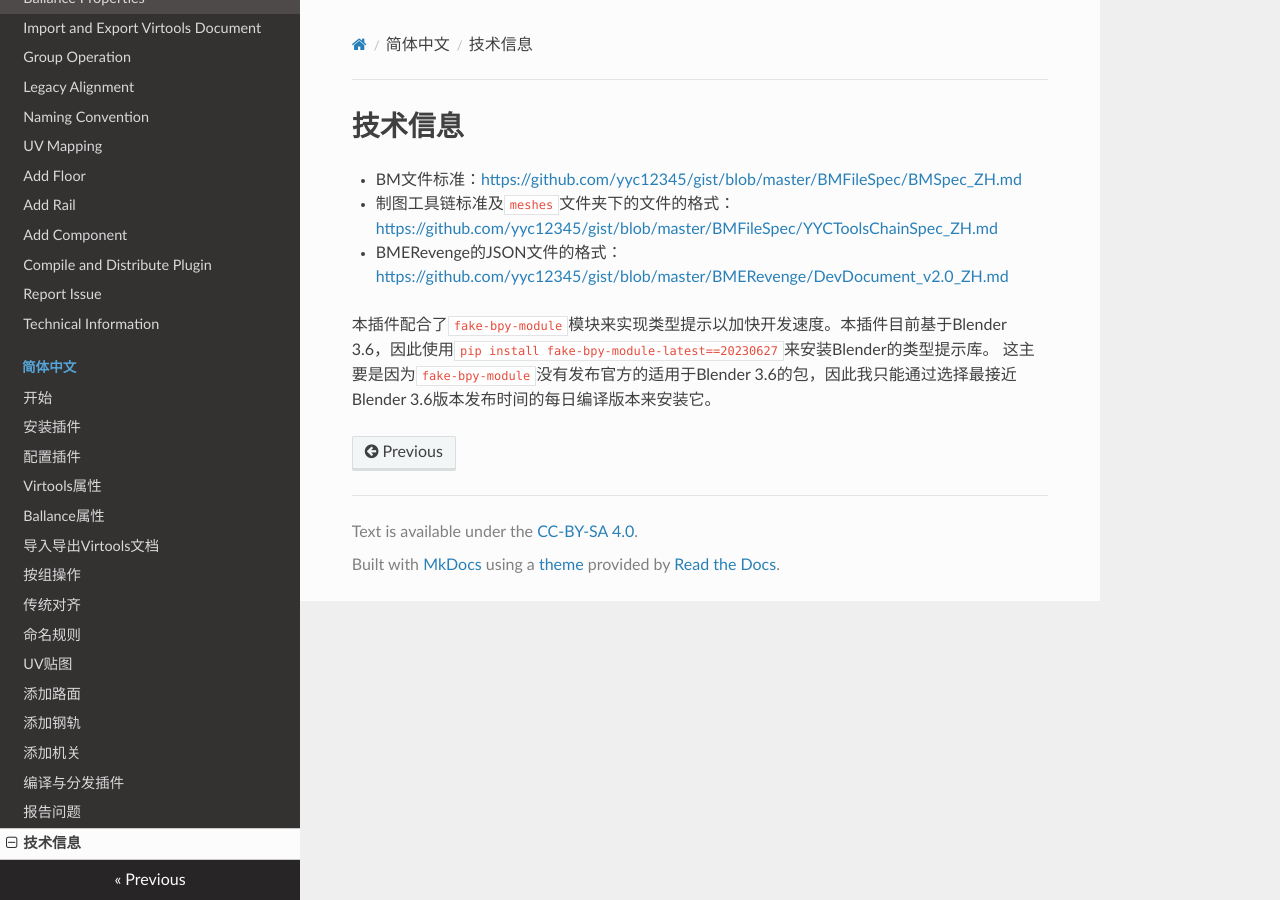
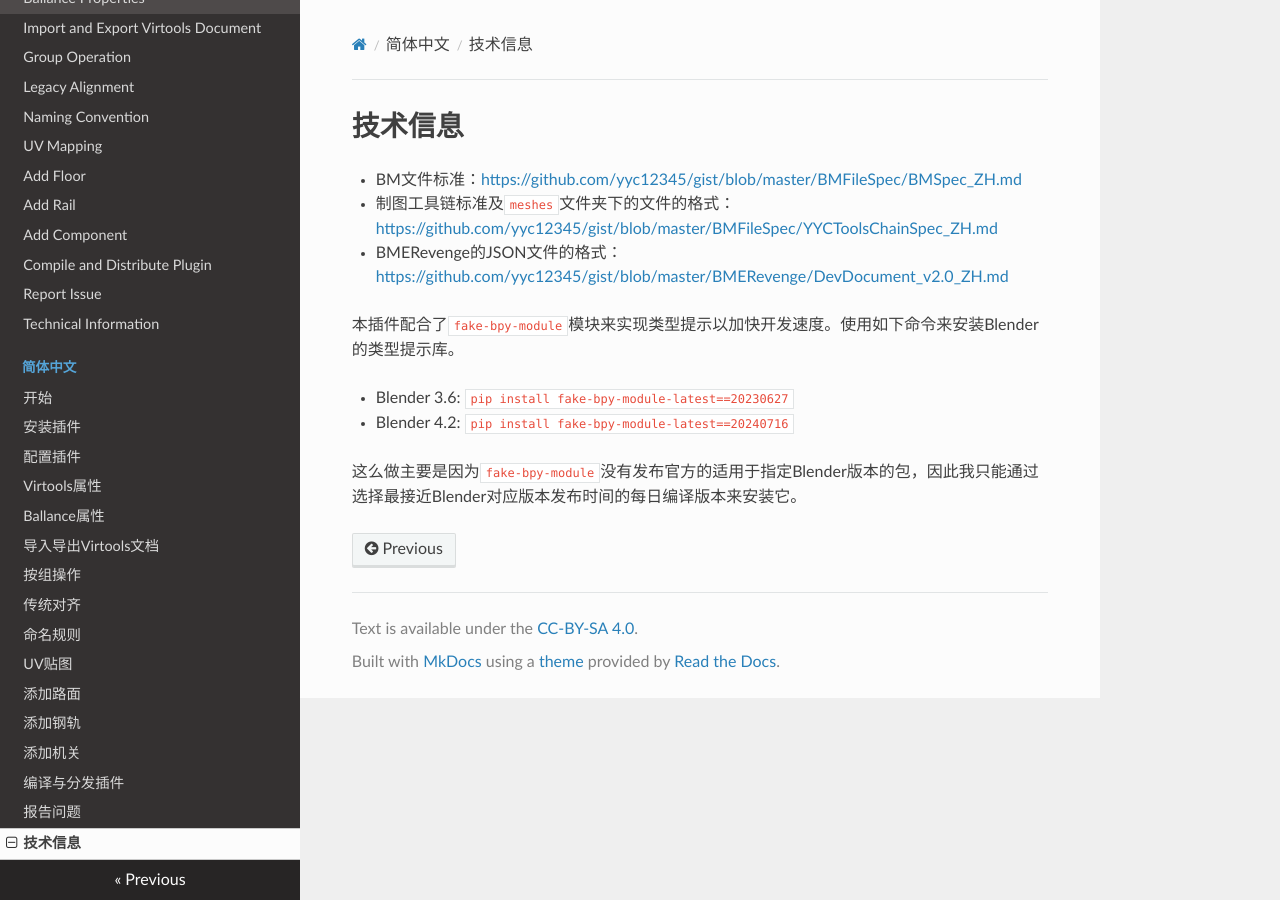
Before and after one commit to yyc12345/BallanceBlenderHelper, an MkDocs documentation site: the page built from docs/docs/zh-cn/tech-infos.md, in a window 1280 px wide. Built offline with MkDocs 1.6.1, drawn with Linux system fonts in a browser that asks for light colours; nearby versions of some CDN libraries.

Commit message:
fix: update to blender 4.2 LTS
- update to Blender 4.2 LTS
- fix issue that can not find specular property in priniciple BSDF when applying virtools material.
- update blender manifest toml to let plugin works.
- there are various mesh works need to be fixed in later commits. this commit can not works normally on blender 4.2

```diff
--- a/docs/docs/zh-cn/tech-infos.md
+++ b/docs/docs/zh-cn/tech-infos.md
@@ -4,4 +4,9 @@
 * 制图工具链标准及`meshes`文件夹下的文件的格式：https://github.com/yyc12345/gist/blob/master/BMFileSpec/YYCToolsChainSpec_ZH.md
 * BMERevenge的JSON文件的格式：https://github.com/yyc12345/gist/blob/master/BMERevenge/DevDocument_v2.0_ZH.md
 
-本插件配合了`fake-bpy-module`模块来实现类型提示以加快开发速度。本插件目前基于Blender 3.6，因此使用`pip install fake-bpy-module-latest==20230627`来安装Blender的类型提示库。 这主要是因为`fake-bpy-module`没有发布官方的适用于Blender 3.6的包，因此我只能通过选择最接近Blender 3.6版本发布时间的每日编译版本来安装它。
+本插件配合了`fake-bpy-module`模块来实现类型提示以加快开发速度。使用如下命令来安装Blender的类型提示库。
+
+* Blender 3.6: `pip install fake-bpy-module-latest==20230627`
+* Blender 4.2: `pip install fake-bpy-module-latest==20240716`
+
+这么做主要是因为`fake-bpy-module`没有发布官方的适用于指定Blender版本的包，因此我只能通过选择最接近Blender对应版本发布时间的每日编译版本来安装它。
```
Also changed, not shown: 2 other files.
